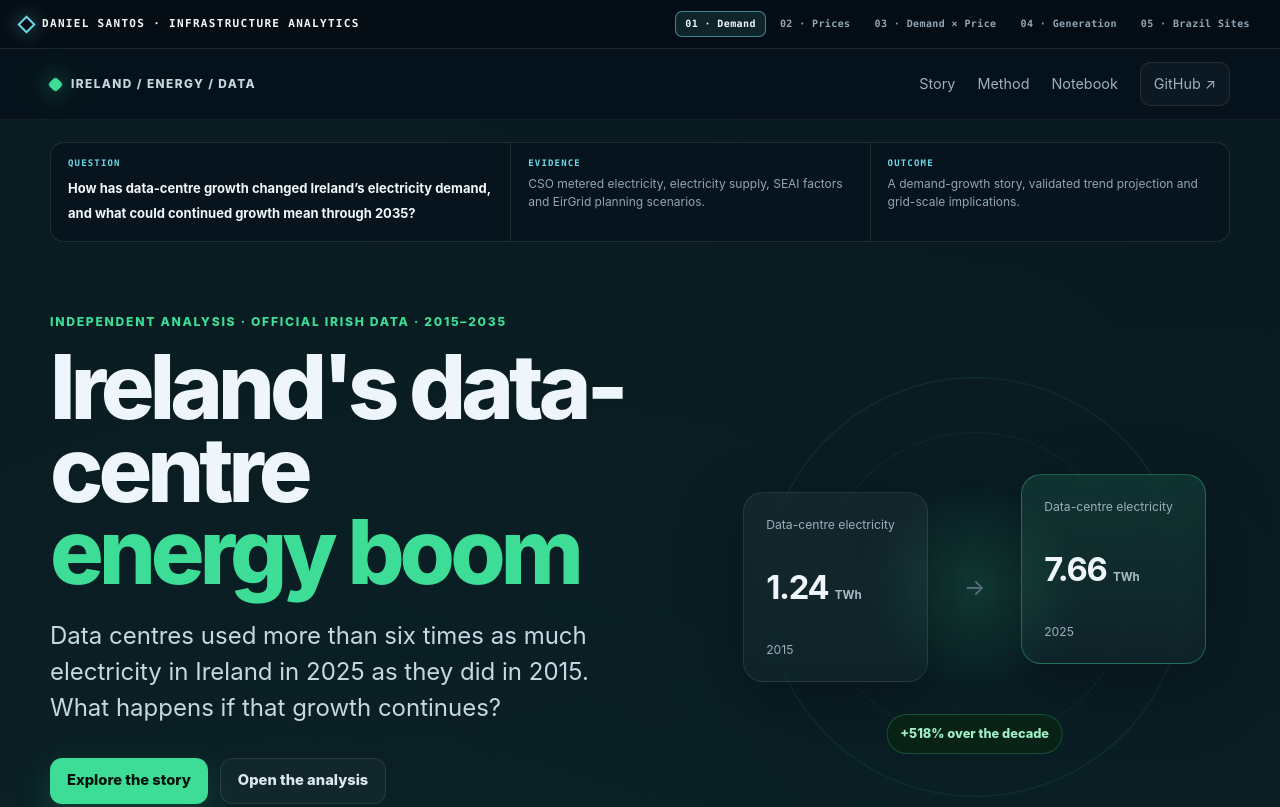
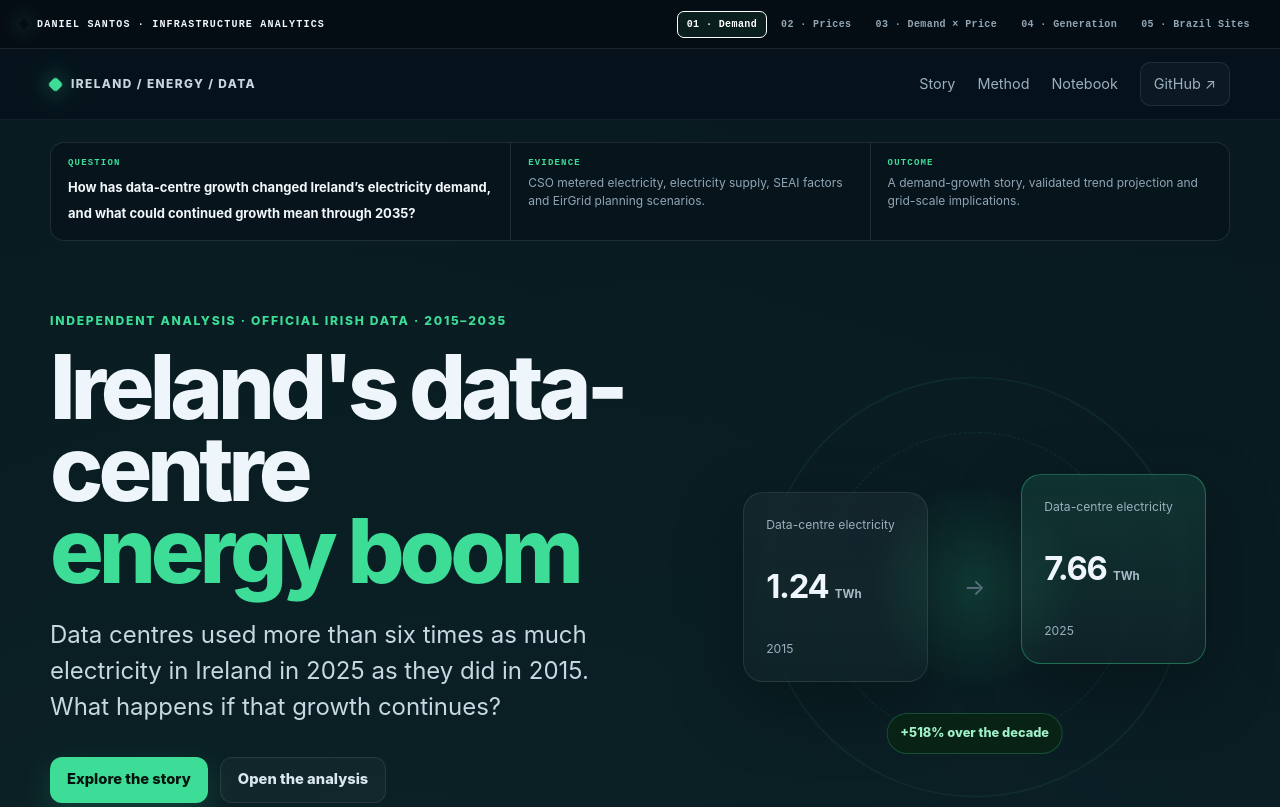
Before and after one commit to danielsantos2310/Ireland-Data-Center-Energy-research, a plain HTML site: page index.html in a window 1280 px wide. Shown: the top 807 px of the page. Drawn offline with nearby package versions, Linux system fonts and the light colour scheme.

Commit message:
feat: redesign project 01 navigation and portfolio context

```diff
--- a/index.html
+++ b/index.html
@@ -16,6 +16,13 @@
   <script src="https://cdn.jsdelivr.net/npm/chart.js@4.4.7/dist/chart.umd.min.js" defer></script>
   <script src="assets/app.js" defer></script>
   <link rel="stylesheet" href="assets/series.css" />
+<style id="series-shell-v2">
+:root{--project-accent:#3ddc97;--series-bg:#050d14;--series-panel:#0a1823;--series-line:rgba(255,255,255,.1);--series-text:#f2f7fa;--series-muted:#91a6b5}
+.series-ribbon{background:var(--series-bg);border-bottom:1px solid var(--series-line);color:var(--series-text);position:relative;z-index:1200}.series-ribbon-inner{width:min(1240px,calc(100% - 32px));min-height:48px;margin:auto;display:flex;align-items:center;justify-content:space-between;gap:16px}.series-brand{display:flex;align-items:center;gap:9px;color:var(--series-text)!important;text-decoration:none!important;font:800 10px ui-monospace,monospace;letter-spacing:.12em;text-transform:uppercase;white-space:nowrap}.series-brand:before{content:"";width:8px;height:8px;border:2px solid var(--project-accent);transform:rotate(45deg)}.series-projects{display:flex;gap:4px;overflow:auto;scrollbar-width:none;padding:5px 0}.series-projects::-webkit-scrollbar{display:none}.series-projects a{white-space:nowrap;color:var(--series-muted)!important;text-decoration:none!important;border:1px solid transparent;border-radius:7px;padding:7px 9px;font:700 10px ui-monospace,monospace}.series-projects a:hover,.series-projects a:focus-visible{color:#fff!important;background:rgba(255,255,255,.05);outline:none}.series-projects a[aria-current=page]{color:#fff!important;border-color:var(--project-accent);background:rgba(61,220,151,.08)}
+.project-orientation{width:min(1180px,calc(100% - 40px));margin:22px auto 0;display:grid;grid-template-columns:1.15fr .9fr .9fr;border:1px solid var(--series-line);border-radius:14px;background:rgba(7,19,28,.76);overflow:hidden}.project-orientation>div{padding:15px 17px;min-height:94px}.project-orientation>div+div{border-left:1px solid var(--series-line)}.project-orientation span{display:block;margin-bottom:6px;color:var(--project-accent);font:800 9px ui-monospace,monospace;letter-spacing:.13em;text-transform:uppercase}.project-orientation strong,.project-orientation p{margin:0}.project-orientation strong{font-size:13px;line-height:1.45}.project-orientation p{color:var(--series-muted);font-size:12px;line-height:1.5}
+.series-nav-v2{padding:78px 20px;background:var(--series-bg);border-top:1px solid var(--series-line);color:var(--series-text)}.series-nav-v2-inner{width:min(1180px,100%);margin:auto}.series-nav-v2-head{display:grid;grid-template-columns:.8fr 1.2fr;gap:36px;align-items:end;margin-bottom:26px}.series-nav-v2 .series-kicker{color:var(--project-accent);font:800 10px ui-monospace,monospace;letter-spacing:.14em;text-transform:uppercase}.series-nav-v2 h2{margin:7px 0 0;font-size:clamp(30px,4vw,50px);line-height:1.04;color:#fff}.series-nav-v2-head p{color:var(--series-muted);margin:0}.series-nav-v2-grid{display:grid;grid-template-columns:repeat(5,minmax(0,1fr));gap:8px}.series-nav-v2-card{min-height:205px;display:flex;flex-direction:column;padding:18px;border:1px solid var(--series-line);border-radius:12px;background:var(--series-panel);text-decoration:none!important;color:#fff!important;transition:.18s}.series-nav-v2-card:hover,.series-nav-v2-card:focus-visible{transform:translateY(-3px);border-color:var(--project-accent);outline:none}.series-nav-v2-card[aria-current=page]{border-color:var(--project-accent);background:#0d211f}.series-num{color:var(--project-accent);font:800 10px ui-monospace,monospace;letter-spacing:.1em}.series-nav-v2-card strong{margin:24px 0 8px;font-size:17px;line-height:1.2}.series-nav-v2-card small{color:var(--series-muted);line-height:1.45}.series-open{margin-top:auto;padding-top:18px;color:var(--project-accent);font-size:11px;font-weight:800}
+@media(max-width:960px){.series-ribbon-inner{align-items:flex-start;flex-direction:column;padding:9px 0}.series-projects{width:100%}.project-orientation{grid-template-columns:1fr}.project-orientation>div+div{border-left:0;border-top:1px solid var(--series-line)}.series-nav-v2-head{grid-template-columns:1fr}.series-nav-v2-grid{grid-template-columns:repeat(2,1fr)}}@media(max-width:560px){.series-ribbon-inner{width:calc(100% - 24px)}.series-nav-v2{padding:56px 13px}.series-nav-v2-grid{grid-template-columns:1fr}.project-orientation{width:calc(100% - 26px)}}@media(prefers-reduced-motion:reduce){.series-nav-v2-card{transition:none}}
+</style>
 </head>
 <body style="--project-accent:#3DDC97">
 <div class="series-ribbon" style="--project-accent:var(--project-accent)">
```
